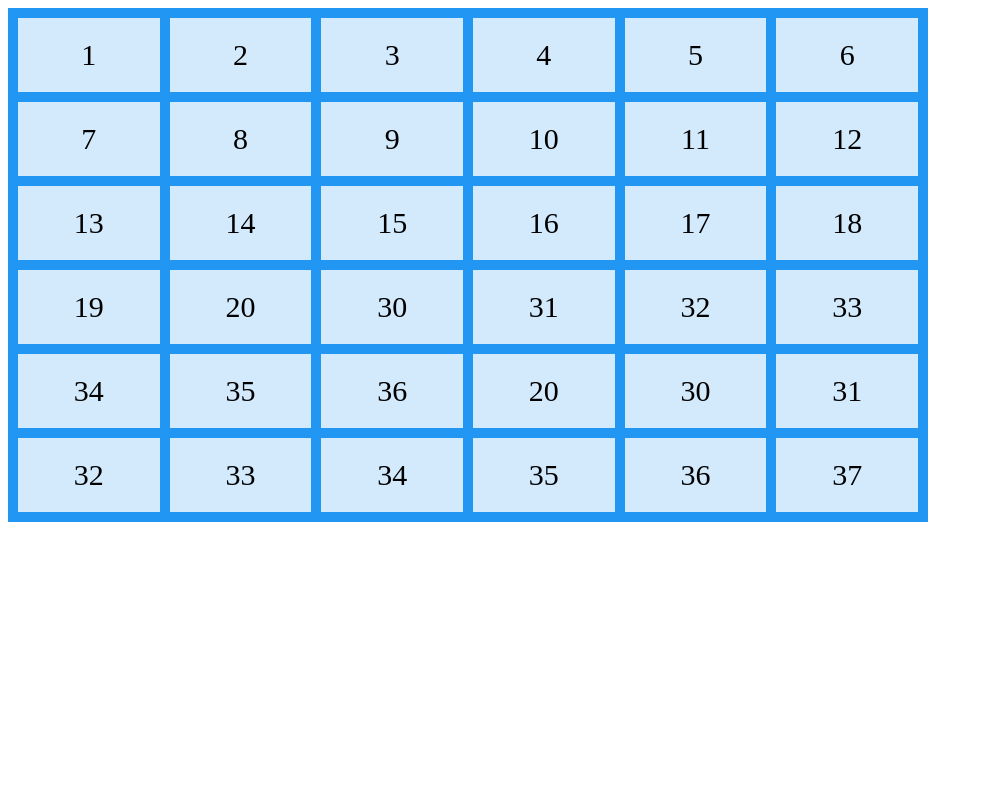
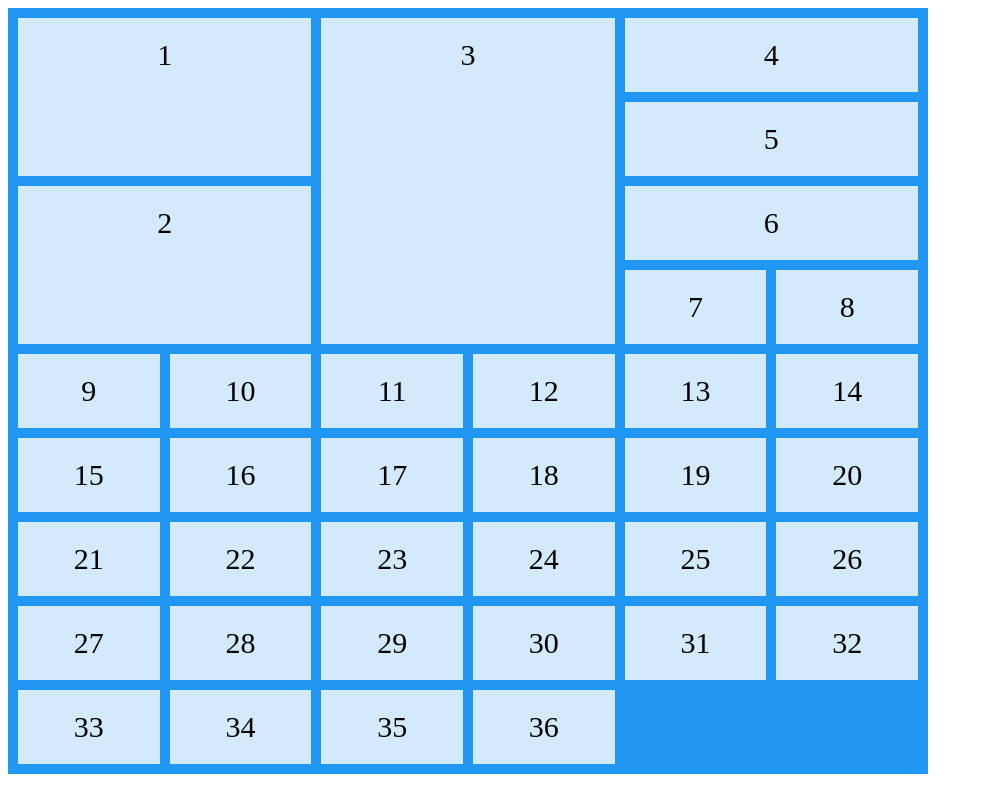
Before and after one commit to Msbee502/Grid-assignment, a plain HTML site: page index.html in a window 1280 px wide. Shown: the whole page, without its empty margins (0-983 px from the left). Drawn offline with Linux system fonts and the light colour scheme.

Commit message:
adding grid

```diff
--- a/index.html
+++ b/index.html
@@ -8,42 +8,43 @@
 </head>
 
 <div class="grid-container">
-    <div>1</div>
-    <div>2</div>
-    <div>3</div>
-    <div>4</div>
-    <div>5</div>
-    <div>6</div>
-    <div>7</div>
-    <div>8</div>
-    <div>9</div>
-    <div>10</div>
-    <div>11</div>
-    <div>12</div>
-    <div>13</div>
-    <div>14</div>
-    <div>15</div>
-    <div>16</div>
-    <div>17</div>
-    <div>18</div>
-    <div>19</div>
-    <div>20</div>
-    <div>30</div>
-    <div>31</div>
-    <div>32</div>
-    <div>33</div>
-    <div>34</div>
-    <div>35</div>
-    <div>36</div>
-    <div>20</div>
-    <div>30</div>
-    <div>31</div>
-    <div>32</div>
-    <div>33</div>
-    <div>34</div>
-    <div>35</div>
-    <div>36</div>
-    <div>37</div>
+    <div class="Item1">1</div>
+    <div class="Item2">2</div>
+    <div class="Item3">3</div>
+<!--<div class="fourtosix"> -->
+    <div class="Item4">4</div>
+    <div class="Item5">5</div>
+    <div class="Item6">6</div>
+    <div class="Item7">7</div>
+    <div class="Item8">8</div>
+    <div class="Item9">9</div>
+    <div class="Item10">10</div>
+    <div class="Item11">11</div>
+    <div class="Item12">12</div>
+    <div class="Item13">13</div>
+    <div class="Item14">14</div>
+    <div class="Item15">15</div>
+    <div class="Item16">16</div>
+    <div class="Item17">17</div>
+    <div class="Item18">18</div>
+    <div class="Item19">19</div>
+    <div class="Item20">20</div>
+    <div class="Item21">21</div>
+    <div class="Item22">22</div>
+    <div class="Item23">23</div>
+    <div class="Item24">24</div>
+    <div class="Item25">25</div>
+    <div class="Item26">26</div>
+    <div class="Item27">27</div>
+    <div class="Item28">28</div>
+    <div class="Item29">29</div>
+    <div class="Item30">30</div>
+    <div class="Item31">31</div>
+    <div class="Item32">32</div>
+    <div class="Item33">33</div>
+    <div class="Item34">34</div>
+    <div class="Item35">35</div>
+    <div class="Item36">36</div>
   </div>
 
 <body>
--- a/styles/index.css
+++ b/styles/index.css
@@ -1,8 +1,10 @@
 .grid-container {
+    max-width: 1920px;
+    width: 100%;
     display: grid;
+    gap: 10px;
     grid-template-columns: auto auto auto auto auto auto;
     grid-template-rows: auto auto auto auto auto auto;
-    gap: 10px;
     background-color: #2196F3;
     padding: 10px;
     width: 900px;
@@ -14,3 +16,36 @@
     padding: 20px 0;
     font-size: 30px;
   }
+
+
+  .Item1 {
+    grid-row: 1 / 3;
+    grid-column: 1 / 3;
+  }
+
+  .Item2 {
+    grid-row: 3 / 5;
+    grid-column: 1 / 3;
+  }
+  .Item3 {
+    grid-row: 1 / 5;
+    grid-column: 3 / 5;
+  }
+ /* .fourtosix {
+    display: inline-grid;
+    grid-column: auto;
+    grid-row: auto auto auto;
+  }
+  */
+  .Item4 {
+    grid-row: 1 / 2;
+    grid-column: 5 / 7;
+  }
+  .Item5 {
+    grid-row: 2 / 3;
+    grid-column: 5 / 7;
+  }
+  .Item6 {
+    grid-row: 3 / 4;
+    grid-column: 5 / 7;
+  }
```
